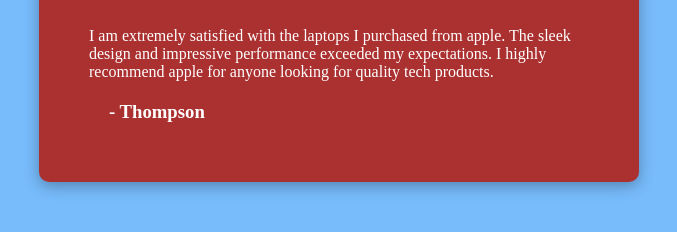
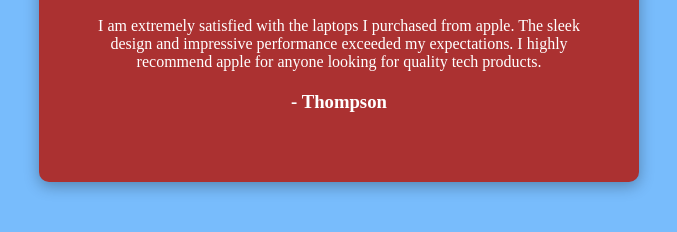
Before and after one commit to Lingesh04-ux/LINGESH-, a plain HTML site: page Autoreviews_Model/index.html in a window 1280 px wide. Shown: the part 348-580 px from the top of the page, without its empty margins (301-978 px from the left). Drawn offline with Linux system fonts and the light colour scheme.

Commit message:
Update style.css

```diff
--- a/Autoreviews_Model/style.css
+++ b/Autoreviews_Model/style.css
@@ -9,8 +9,7 @@
 }
 .textbox
 {
-    margin: 0;
-    padding-top: 15%;
+    margin-top: 65px;
 }
 .author
 {
@@ -23,12 +22,13 @@
     border-radius: 10px;
     box-shadow: 0 4px 15px rgb(0, 0, 0 ,0.3);
     width: 500px;
-    height: 200px;
+    height: 150px;
     min-width: 300px;
-    min-height: 100px;
+    min-height: 200px;
     margin: 5px;
     color: white;
     position: relative;
+    text-align: center;
 }
 .image
 {
```
